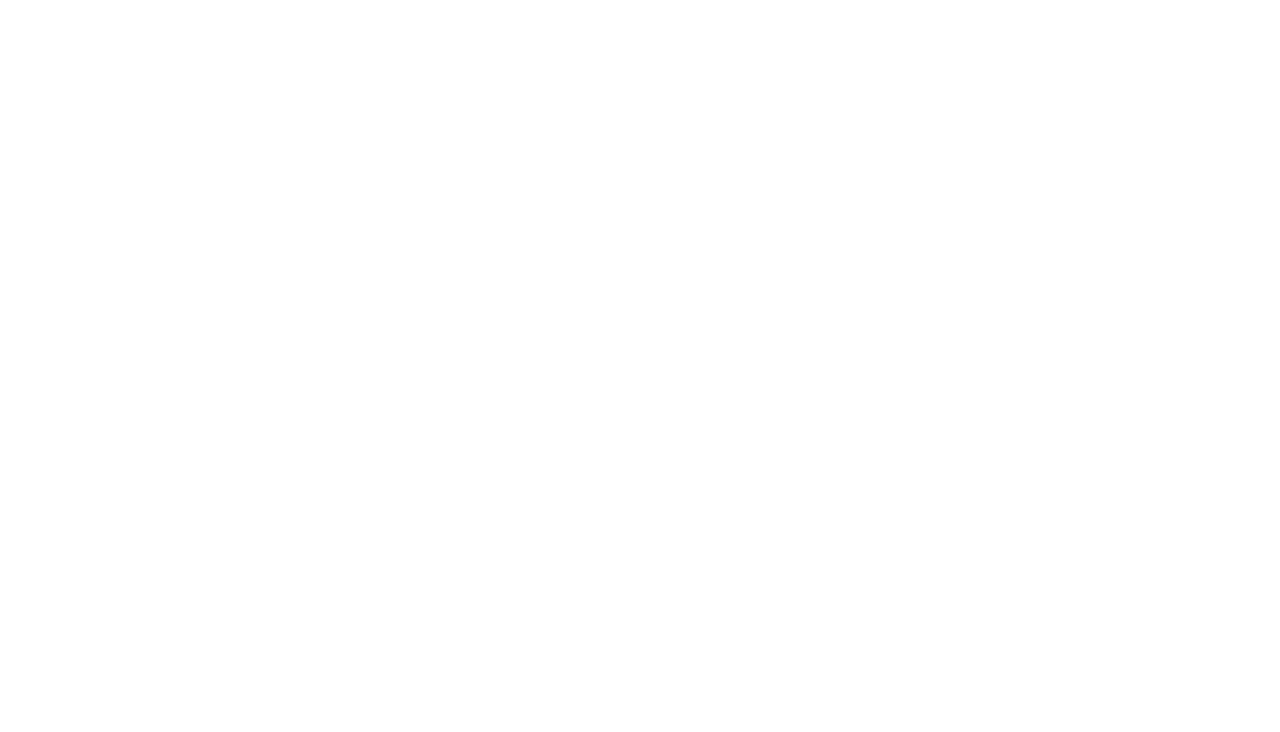
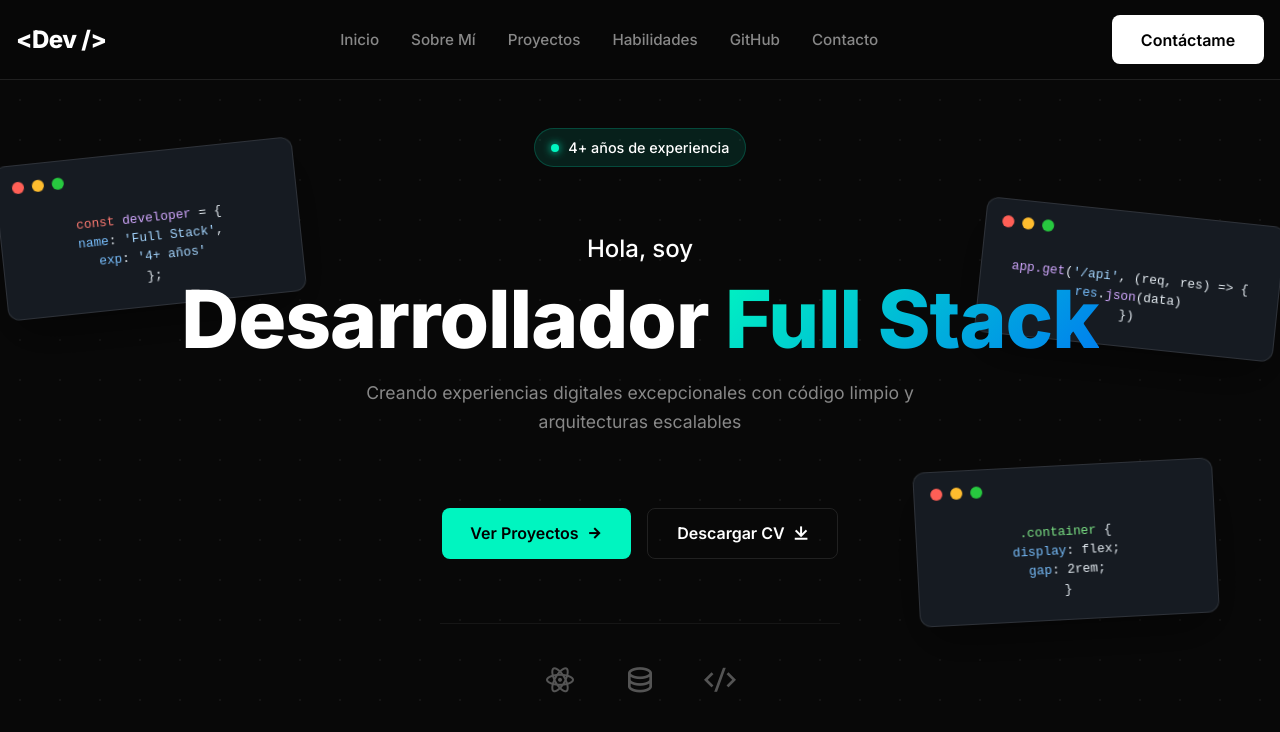
Before and after one commit to kevin210310/kevin210310.github.io, a plain HTML site: page index.html in a window 1280 px wide. Drawn offline with nearby package versions, Linux system fonts and the light colour scheme.

Commit message:
feat: Se añade sección de Hero.

```diff
--- /dev/null
+++ b/css/style.css
@@ -0,0 +1,508 @@
+@import 'variables.css';
+
+/* Reset & Base */
+* {
+    margin: 0;
+    padding: 0;
+    box-sizing: border-box;
+}
+
+body {
+    background-color: var(--bg-color);
+    color: var(--text-main);
+    font-family: var(--font-family);
+    line-height: 1.5;
+    min-height: 100vh;
+    overflow-x: hidden;
+}
+
+/* Background Grid Pattern */
+body::before {
+    content: '';
+    position: fixed;
+    top: 0;
+    left: 0;
+    width: 100%;
+    height: 100vh;
+    background-image: radial-gradient(var(--glass-border) 1px, transparent 1px);
+    background-size: 40px 40px;
+    z-index: -1;
+    pointer-events: none;
+    opacity: 0.5;
+}
+
+/* Layout Utilities */
+.container {
+    max-width: var(--container-width);
+    margin: 0 auto;
+    padding: 0 var(--spacing-sm);
+}
+
+a {
+    text-decoration: none;
+    color: inherit;
+}
+
+ul {
+    list-style: none;
+}
+
+/* Header */
+.header {
+    position: fixed;
+    top: 0;
+    left: 0;
+    width: 100%;
+    z-index: 100;
+    height: var(--header-height);
+    display: flex;
+    align-items: center;
+    background: rgba(8, 8, 8, 0.8);
+    backdrop-filter: blur(12px);
+    -webkit-backdrop-filter: blur(12px);
+    border-bottom: 1px solid var(--glass-border);
+}
+
+.header__container {
+    display: flex;
+    justify-content: space-between;
+    align-items: center;
+    width: 100%;
+}
+
+.header__logo {
+    font-weight: 800;
+    font-size: 1.5rem;
+    letter-spacing: -0.5px;
+    color: var(--text-main);
+}
+
+.header__nav {
+    display: none;
+}
+
+.header__menu {
+    display: flex;
+    gap: var(--spacing-md);
+}
+
+.header__link {
+    color: var(--text-secondary);
+    font-size: 0.95rem;
+    font-weight: 500;
+    transition: var(--transition-fast);
+}
+
+.header__link:hover {
+    color: var(--text-main);
+}
+
+.header__btn {
+    padding: 0.6rem 1.2rem;
+    font-size: 0.9rem;
+}
+
+.btn {
+    display: inline-flex;
+    align-items: center;
+    gap: 0.5rem;
+    padding: 0.8rem 1.8rem;
+    border-radius: 8px;
+    font-weight: 600;
+    font-size: 1rem;
+    transition: var(--transition-fast);
+    cursor: pointer;
+    border: none;
+}
+
+.btn--white {
+    background: #ffffff;
+    color: #000000;
+}
+
+.btn--white:hover {
+    transform: translateY(-2px);
+    box-shadow: 0 4px 12px rgba(255, 255, 255, 0.2);
+}
+
+.btn--primary {
+    background: var(--primary-color);
+    color: #000000;
+}
+
+.btn--primary:hover {
+    background: var(--primary-hover);
+    transform: translateY(-2px);
+    box-shadow: 0 4px 15px rgba(0, 245, 192, 0.3);
+}
+
+.btn--outline {
+    background: transparent;
+    border: 1px solid var(--glass-border);
+    color: var(--text-main);
+}
+
+.btn--outline:hover {
+    background: var(--glass-bg);
+    border-color: var(--text-main);
+}
+
+/* Main Content */
+/* Hero Section */
+.hero {
+    padding-top: calc(var(--header-height) + 2rem);
+    display: flex;
+    flex-direction: column;
+    align-items: center;
+    text-align: center;
+}
+
+.hero__container {
+    display: flex;
+    flex-direction: column;
+    align-items: center;
+    position: relative;
+    width: 100%;
+    z-index: 1;
+}
+
+.hero__badge {
+    display: inline-flex;
+    align-items: center;
+    gap: 0.6rem;
+    padding: 0.5rem 1rem;
+    border-radius: 50px;
+    background: rgba(0, 245, 192, 0.1);
+    border: 1px solid rgba(0, 245, 192, 0.2);
+    color: var(--text-main);
+    font-size: 0.9rem;
+    font-weight: 500;
+    margin-bottom: var(--spacing-md);
+    animation: fadeDown 0.8s ease-out;
+}
+
+.hero__badge-dot {
+    width: 8px;
+    height: 8px;
+    background: var(--primary-color);
+    border-radius: 50%;
+    box-shadow: 0 0 8px var(--primary-color);
+}
+
+.hero__subtitle {
+    font-size: 1.5rem;
+    color: var(--text-main);
+    font-weight: 500;
+    margin-bottom: 0.5rem;
+    animation: fadeDown 0.8s ease-out 0.1s backwards;
+}
+
+.hero__title {
+    font-size: 3rem;
+    line-height: 1.1;
+    margin-bottom: var(--spacing-sm);
+    font-weight: 800;
+    letter-spacing: -1px;
+    animation: fadeDown 0.8s ease-out 0.2s backwards;
+}
+
+.text-gradient {
+    background: linear-gradient(135deg, var(--primary-color) 0%, #007cf0 100%);
+    -webkit-background-clip: text;
+    -webkit-text-fill-color: transparent;
+    background-clip: text;
+}
+
+.hero__description {
+    color: var(--text-secondary);
+    font-size: 1.1rem;
+    max-width: 600px;
+    margin-bottom: var(--spacing-xs);
+    line-height: 1.6;
+    animation: fadeDown 0.8s ease-out 0.3s backwards;
+}
+
+.hero__actions {
+    display: flex;
+    gap: var(--spacing-sm);
+    margin-top: var(--spacing-lg);
+    margin-bottom: 4rem;
+    animation: fadeUp 0.8s ease-out 0.4s backwards;
+}
+
+.hero__stack {
+    display: flex;
+    justify-content: center;
+    gap: 3rem;
+    font-size: 2rem;
+    color: var(--text-secondary);
+    opacity: 0.6;
+    border-top: 1px solid var(--glass-border);
+    padding-top: 2rem;
+    width: 100%;
+    max-width: 400px;
+    margin-top: auto;
+    /* Push to bottom if flex stretch*/
+    animation: fadeIn 1s ease-out 0.6s backwards;
+}
+
+.hero__stack i {
+    transition: var(--transition-fast);
+}
+
+.hero__stack i:hover {
+    color: var(--primary-color);
+    transform: scale(1.1);
+}
+
+.code-card {
+    position: absolute;
+    background: #161b22;
+    border: 1px solid var(--glass-border);
+    border-radius: 12px;
+    padding: 1.25rem;
+    padding-top: 3.5rem;
+    font-family: var(--font-code);
+    font-size: 0.8rem;
+    line-height: 1.5;
+    color: #e6edf3;
+    box-shadow: 0 20px 50px rgba(0, 0, 0, 0.5);
+    z-index: -1;
+    width: 300px;
+    max-width: 90vw;
+    animation: float 6s ease-in-out infinite;
+    transition: transform 0.3s ease;
+}
+
+.code-card:hover {
+    z-index: 10;
+    border-color: var(--primary-color);
+}
+
+/* Card Dots Header */
+.code-card__header {
+    position: absolute;
+    top: 1rem;
+    left: 1rem;
+    display: flex;
+    gap: 8px;
+}
+
+.dot {
+    width: 12px;
+    height: 12px;
+    border-radius: 50%;
+}
+
+.dot--red {
+    background: #ff5f56;
+}
+
+.dot--yellow {
+    background: #ffbd2e;
+}
+
+.dot--green {
+    background: #27c93f;
+}
+
+/* Positioning & Rotation */
+.code-card--left {
+    --r: -6deg;
+    top: 20rem;
+    left: -2rem;
+}
+
+.code-card--right {
+    --r: 6deg;
+    top: 4rem;
+    right: -2rem;
+    animation-delay: -2s;
+}
+
+.code-card--bottom {
+    --r: -3deg;
+    bottom: 4rem;
+    right: 5%;
+    animation-delay: -4s;
+    z-index: 2;
+}
+
+/* Syntax Highlighting */
+.kwd {
+    color: #ff7b72;
+}
+
+.var {
+    color: #d2a8ff;
+}
+
+.str {
+    color: #a5d6ff;
+}
+
+.prop {
+    color: #79c0ff;
+}
+
+.func {
+    color: #d2a8ff;
+}
+
+.obj {
+    color: #79c0ff;
+}
+
+.sel {
+    color: #7ee787;
+}
+
+.comment {
+    color: #8b949e;
+}
+
+/* Media Queries for Responsiveness */
+
+/* Tablets */
+@media (min-width: 768px) {
+
+    .hero__title {
+        font-size: 5rem;
+    }
+
+    /* Show cards on tablet/desktop only if enough space */
+    .code-card {
+        display: block;
+    }
+}
+
+/* Desktop positioning adjustments */
+@media (min-width: 1024px) {
+    .header__nav {
+        display: block;
+    }
+
+    .hero {
+        padding-top: var(--header-height);
+        min-height: calc(100vh - var(--header-height));
+        justify-content: center;
+        align-items: center;
+        position: static;
+    }
+
+    .hero__container {
+        padding: 0;
+        margin: 0;
+    }
+
+    .hero__badge {
+        display: inline-flex;
+        align-items: center;
+        gap: 0.6rem;
+        padding: 0.5rem 1rem;
+        border-radius: 50px;
+        background: rgba(0, 245, 192, 0.1);
+        border: 1px solid rgba(0, 245, 192, 0.2);
+        color: var(--text-main);
+        font-size: 0.9rem;
+        font-weight: 500;
+        margin-top: var(--spacing-md);
+        margin-bottom: var(--spacing-lg);
+        animation: fadeDown 0.8s ease-out;
+    }
+
+    .code-card--left {
+        left: 0;
+        top: 60px;
+    }
+
+    .code-card--right {
+        right: 0;
+        top: 120px;
+    }
+}
+
+/* Mobile adjustments */
+@media (max-width: 900px) {
+    .code-card {
+        display: none;
+        /* Hide floating cards on smaller screens to avoid clutter */
+    }
+
+    .hero__title {
+        font-size: 3.5rem;
+    }
+}
+
+@media (max-width: 480px) {
+    .hero__title {
+        font-size: 2.5rem;
+    }
+
+    .hero__actions {
+        flex-direction: column;
+        width: 100%;
+    }
+
+    .header__btn {
+        display: none;
+        /* Save space on very small screens */
+    }
+
+    .btn {
+        width: 100%;
+        justify-content: center;
+    }
+}
+
+/* Animations */
+@keyframes float {
+
+    0%,
+    100% {
+        transform: translateY(0) rotate(var(--r));
+    }
+
+    50% {
+        transform: translateY(-20px) rotate(var(--r));
+    }
+}
+
+@keyframes fadeDown {
+    from {
+        opacity: 0;
+        transform: translateY(-20px);
+    }
+
+    to {
+        opacity: 1;
+        transform: translateY(0);
+    }
+}
+
+@keyframes fadeUp {
+    from {
+        opacity: 0;
+        transform: translateY(20px);
+    }
+
+    to {
+        opacity: 1;
+        transform: translateY(0);
+    }
+}
+
+@keyframes fadeIn {
+    from {
+        opacity: 0;
+    }
+
+    to {
+        opacity: 1;
+    }
+}
+
+.glass-effect {
+    /* Optional extra glass class if needed, merged into code-card for now */
+    backdrop-filter: blur(4px);
+}
--- /dev/null
+++ b/css/variables.css
@@ -0,0 +1,33 @@
+:root {
+  /* Colors */
+  --bg-color: #080808;
+  --text-main: #ffffff;
+  --text-secondary: #888888;
+  --primary-color: #00f5c0;
+  /* Bright Teal/Cyan */
+  --primary-hover: #00dcb0;
+  --glass-bg: rgba(255, 255, 255, 0.03);
+  --glass-border: rgba(255, 255, 255, 0.1);
+  --accent-blue: #2f80ed;
+  /* For code highlights */
+  --accent-purple: #b967ff;
+  /* For code highlights */
+
+  /* Typography */
+  --font-family: 'Inter', system-ui, -apple-system, BlinkMacSystemFont, 'Segoe UI', Roboto, Oxygen, Ubuntu, Cantarell, 'Open Sans', 'Helvetica Neue', sans-serif;
+  --font-code: 'Fira Code', 'Courier New', Courier, monospace;
+
+  /* Spacing */
+  --spacing-xs: 0.5rem;
+  --spacing-sm: 1rem;
+  --spacing-md: 2rem;
+  --spacing-lg: 4rem;
+
+  /* Layout */
+  --container-width: 1400px;
+  --header-height: 5rem;
+
+  /* Transitions */
+  --transition-fast: 0.2s ease;
+  --transition-smooth: 0.4s ease-out;
+}
--- a/index.html
+++ b/index.html
@@ -1,11 +1,124 @@
 <!DOCTYPE html>
-<html lang="en">
+<html lang="es">
+
 <head>
     <meta charset="UTF-8">
     <meta name="viewport" content="width=device-width, initial-scale=1.0">
-    <title>Mi portafolio</title>
+    <title>Kevin | Desarrollador Full Stack</title>
+    <!-- Fonts -->
+    <link rel="preconnect" href="https://fonts.googleapis.com">
+    <link rel="preconnect" href="https://fonts.gstatic.com" crossorigin>
+    <link
+        href="https://fonts.googleapis.com/css2?family=Fira+Code:wght@400;500&family=Inter:wght@400;500;600;700;800&display=swap"
+        rel="stylesheet">
+    <!-- Icons -->
+    <link href="https://cdn.jsdelivr.net/npm/remixicon@3.5.0/fonts/remixicon.css" rel="stylesheet">
+    <!-- CSS -->
+    <link rel="stylesheet" href="css/style.css">
 </head>
+
 <body>
 
+    <!-- Header -->
+    <header class="header">
+        <div class="container header__container">
+            <a href="#" class="header__logo">&lt;Dev /&gt;</a>
+
+            <nav class="header__nav">
+                <ul class="header__menu">
+                    <li class="header__item"><a href="#" class="header__link">Inicio</a></li>
+                    <li class="header__item"><a href="#" class="header__link">Sobre Mí</a></li>
+                    <li class="header__item"><a href="#" class="header__link">Proyectos</a></li>
+                    <li class="header__item"><a href="#" class="header__link">Habilidades</a></li>
+                    <li class="header__item"><a href="#" class="header__link">GitHub</a></li>
+                    <li class="header__item"><a href="#" class="header__link">Contacto</a></li>
+                </ul>
+            </nav>
+
+            <a href="#" class="btn btn--white header__btn">Contáctame</a>
+        </div>
+    </header>
+
+    <!-- Main Content -->
+    <main>
+        <section class="hero">
+            <div class="container hero__container">
+
+                <!-- Badge -->
+                <div class="hero__badge">
+                    <span class="hero__badge-dot"></span>
+                    4+ años de experiencia
+                </div>
+
+                <!-- Titles -->
+                <h2 class="hero__subtitle">Hola, soy</h2>
+                <h1 class="hero__title">
+                    Desarrollador <span class="text-gradient">Full Stack</span>
+                </h1>
+
+                <p class="hero__description">
+                    Creando experiencias digitales excepcionales con código limpio y arquitecturas escalables
+                </p>
+
+                <!-- Buttons -->
+                <div class="hero__actions">
+                    <a href="#" class="btn btn--primary">
+                        Ver Proyectos <i class="ri-arrow-right-line"></i>
+                    </a>
+                    <a href="#" class="btn btn--outline">
+                        Descargar CV <i class="ri-download-line"></i>
+                    </a>
+                </div>
+
+                <!-- Tech Stack Icons -->
+                <div class="hero__stack">
+                    <i class="ri-reactjs-line"></i>
+                    <i class="ri-database-2-line"></i>
+                    <i class="ri-code-s-slash-line"></i>
+                </div>
+
+                <!-- Floating Code Cards -->
+                <!-- Card 1: Top Left -->
+                <div class="code-card code-card--left glass-effect">
+                    <div class="code-card__header">
+                        <span class="dot dot--red"></span>
+                        <span class="dot dot--yellow"></span>
+                        <span class="dot dot--green"></span>
+                    </div>
+                    <pre><code class="language-javascript"><span class="kwd">const</span> <span class="var">developer</span> = {
+<span class="prop">name</span>: <span class="str">'Full Stack'</span>,
+<span class="prop">exp</span>: <span class="str">'4+ años'</span>
+};</code></pre>
+                </div>
+
+                <!-- Card 2: Right -->
+                <div class="code-card code-card--right glass-effect">
+                    <div class="code-card__header">
+                        <span class="dot dot--red"></span>
+                        <span class="dot dot--yellow"></span>
+                        <span class="dot dot--green"></span>
+                    </div>
+                    <pre><code class="language-javascript"><span class="func">app.get</span>(<span class="str">'/api'</span>, (req, res) => {
+<span class="obj">res</span>.<span class="func">json</span>(data)
+})</code></pre>
+                </div>
+
+                <!-- Card 3: Bottom Right -->
+                <div class="code-card code-card--bottom glass-effect">
+                    <div class="code-card__header">
+                        <span class="dot dot--red"></span>
+                        <span class="dot dot--yellow"></span>
+                        <span class="dot dot--green"></span>
+                    </div>
+                    <pre><code class="language-css"><span class="sel">.container</span> {
+<span class="prop">display</span>: flex;
+<span class="prop">gap</span>: 2rem;
+}</code></pre>
+                </div>
+
+            </div>
+        </section>
+    </main>
 </body>
+
 </html>
```
Also changed, not shown: js/main.js (added, +41 -0 lines).
